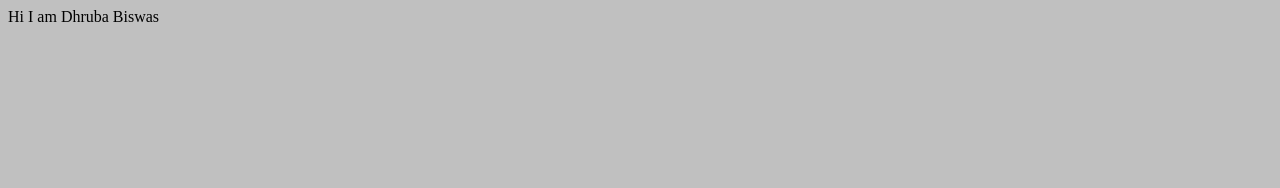
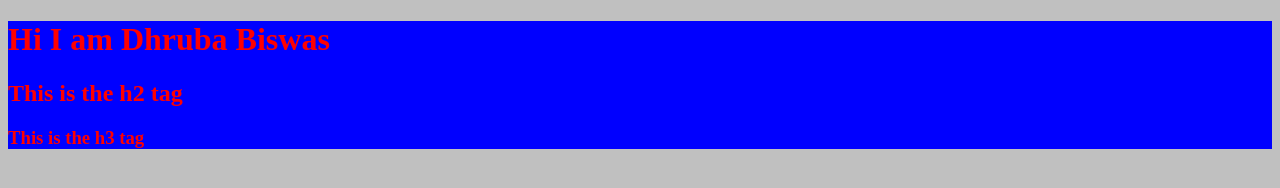
Before and after one commit to Dhruba545/css_practice, a plain HTML site: page index.html in a window 1280 px wide. Drawn offline with Linux system fonts and the light colour scheme.

Commit message:
used class and id for given style

```diff
--- a/index.css
+++ b/index.css
@@ -1,3 +1,9 @@
 .silver{
     background-color: silver;
 }
+#first_div{
+    background-color: blue;
+}
+.heading{
+    color: red;
+}
--- a/index.html
+++ b/index.html
@@ -7,6 +7,22 @@
     <title> Practice css </title>
 </head>
 <body class="silver">
+
+
+   <div id="first_div">
+
+
+   <h1 class="heading">
     Hi I am Dhruba Biswas
+   </h1>
+   <h2 class="heading">
+    This is the h2 tag
+   </h2>
+   <h3 class="heading">
+    This is the h3 tag
+   </h3>
+
+   </div>
+
 </body>
 </html>
```
